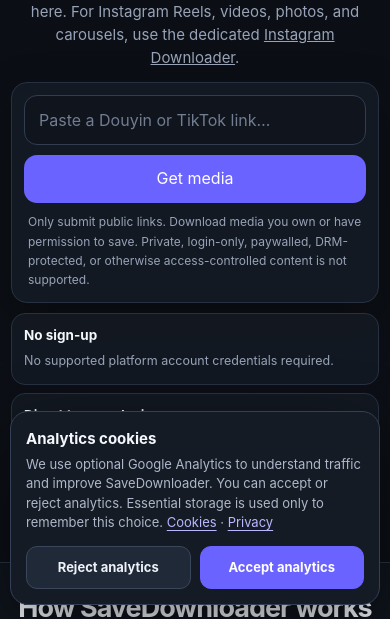
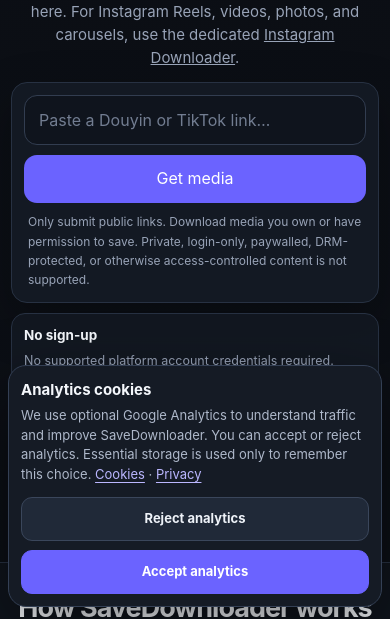
Before and after one commit to kevin4relocate/savedownloader, a website: page public/index.html in a window 390 px wide. Shown: the part 229-848 px from the top of the page. Drawn offline with Linux system fonts and the light colour scheme.

Commit message:
fix(mobile): touch targets, iOS input zoom, responsive layout and safe areas

```diff
--- a/public/assets/consent.css
+++ b/public/assets/consent.css
@@ -1 +1,8 @@
 .consent-banner{position:fixed;left:18px;right:18px;bottom:18px;z-index:1000;max-width:980px;margin:auto;background:#151b25;border:1px solid #344055;border-radius:18px;box-shadow:0 24px 70px rgba(0,0,0,.45);padding:17px 18px;color:#f4f7fb}.consent-inner{display:flex;align-items:center;justify-content:space-between;gap:22px}.consent-copy{min-width:0}.consent-copy strong{display:block;font-size:15px;margin-bottom:4px}.consent-copy p{margin:0;color:#aeb8ca;font-size:13px;line-height:1.5}.consent-copy a{color:#bbb7ff;text-underline-offset:3px}.consent-actions{display:flex;gap:9px;flex:0 0 auto}.consent-btn{appearance:none;border:1px solid #3a465b;border-radius:11px;padding:10px 13px;background:#202938;color:#eef2f8;font:inherit;font-size:13px;font-weight:750;cursor:pointer;white-space:nowrap}.consent-btn:hover{background:#293447}.consent-btn.primary{background:#6b63ff;border-color:#6b63ff;color:#fff}.consent-btn.primary:hover{background:#5850e8}.consent-banner[hidden]{display:none!important}@media(max-width:720px){.consent-banner{left:10px;right:10px;bottom:10px;padding:15px}.consent-inner{display:block}.consent-actions{margin-top:13px;display:grid;grid-template-columns:1fr 1fr}.consent-btn{width:100%}}
+/* Respect iPhone safe areas and stack decisions on narrow mobile screens. */
+@media(max-width:400px){
+  .consent-banner{left:8px;right:8px;bottom:max(8px,env(safe-area-inset-bottom));padding:12px}
+  .consent-actions{grid-template-columns:1fr}
+  .consent-btn{min-height:44px;white-space:normal}
+  .consent-banner{max-height:calc(100dvh - 16px);overflow-y:auto}
+}
```
